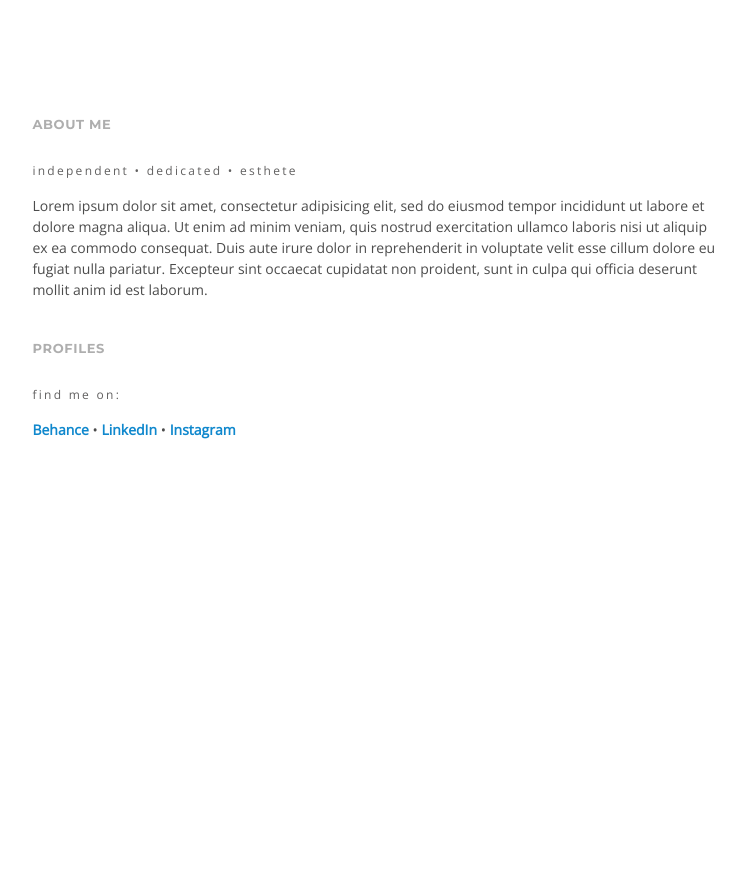
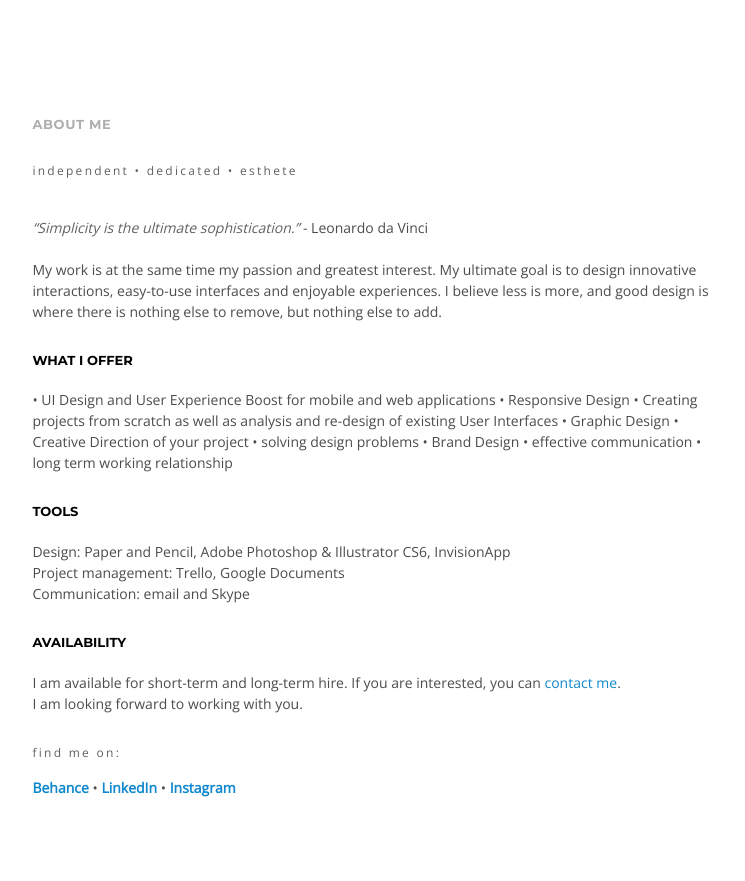
Before and after one commit to mohamedturki/karolin, a Django app: page /about/ in a window 1280 px wide. Shown: the part 160-1041 px from the top of the page, without its empty margins (262-1007 px from the left). Before the commit the page ends 599 px from the top, so only its background shows below. Run offline with Django 3.2, Linux system fonts and the light colour scheme; parts of the project's set-up code (start-up, migrations or seed data) failed here and were passed over; some libraries are stand-ins or nearby versions.

Commit message:
update about me page copy

```diff
--- a/web/portfolio/static/portfolio/styles/styles.css
+++ b/web/portfolio/static/portfolio/styles/styles.css
@@ -411,7 +411,11 @@ body {
     font-family: "Montserrat";
     text-transform: uppercase;
 }
-.project-detail-markdown h5 {}
+.project-detail-markdown h5 {
+    font-family: "Montserrat";
+    text-transform: uppercase;
+    font-size: 13px;
+}
 .project-detail-markdown h6 {}
 
 .project-detail-markdown span {
--- a/web/portfolio/templates/portfolio/layouts/about.html
+++ b/web/portfolio/templates/portfolio/layouts/about.html
@@ -9,11 +9,33 @@
     <div class="project-detail-container project-detail-markdown aboutme-container">
         <h3>About me</h3>
         <span>independent • dedicated • esthete</span>
+        <br>
         <p>
-            Lorem ipsum dolor sit amet, consectetur adipisicing elit, sed do eiusmod tempor incididunt ut labore et dolore magna aliqua. Ut enim ad minim veniam, quis nostrud exercitation ullamco laboris nisi ut aliquip ex ea commodo consequat. Duis aute irure dolor in reprehenderit in voluptate velit esse cillum dolore eu fugiat nulla pariatur. Excepteur sint occaecat cupidatat non proident, sunt in culpa qui officia deserunt mollit anim id est laborum.
+            <q class="quote-text" cite="">Simplicity is the ultimate sophistication.</q> - Leonardo da Vinci <br><br>
+            My work is at the same time my passion and greatest interest. My ultimate goal is to design innovative interactions, easy-to-use interfaces and enjoyable experiences. I believe less is more, and good design is where there is nothing else to remove, but
+            nothing else to add.
+
         </p>
 
-        <h3>profiles</h3>
+        <h5>WHAT I OFFER</h5>
+        <p>
+             • UI Design and User Experience Boost for mobile and web applications • Responsive Design • Creating projects from scratch as well as analysis and re-design of existing User Interfaces • Graphic Design • Creative Direction of your project • solving design
+            problems • Brand Design • effective communication • long term working relationship
+        </p>
+
+        <h5>Tools</h5>
+        <p>
+            Design: Paper and Pencil, Adobe Photoshop & Illustrator CS6, InvisionApp<br>
+            Project management: Trello, Google Documents<br>
+            Communication: email and Skype<br>
+        </p>
+
+        <h5>Availability</h5>
+        <p>
+            I am available for short-term and long-term hire. If you are interested, you can <a href="{% url 'portfolio:contact' %}">contact me</a>.<br>
+            I am looking forward to working with you.
+        </p>
+
         <span>find me on:</span>
         <p>
             {% include "portfolio/partials/contact_links.html" %}
```
